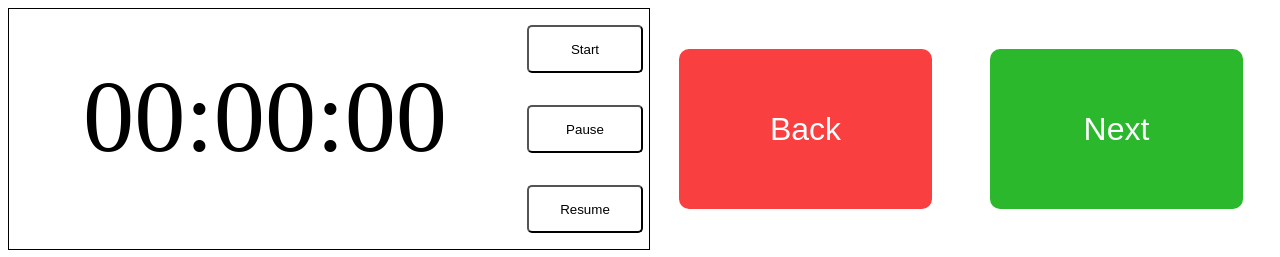
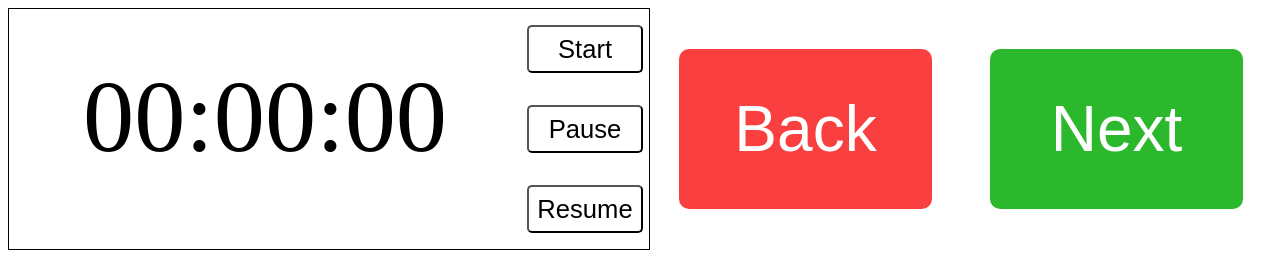
Before and after one commit to cse110-fa21-group29/cse110-fa21-group29, a website: page source/components/hands-free/hands-free.html in a window 1280 px wide. Shown: the top 257 px of the page. Drawn offline with Linux system fonts and the light colour scheme.

Commit message:
feat(handsfree): add timer

```diff
--- a/source/components/hands-free/hands-free.css
+++ b/source/components/hands-free/hands-free.css
@@ -24,6 +24,8 @@
   height: 20%;
   margin: 2vh 0px;
   border-radius: 5px;
+  cursor: pointer;
+  font-size: 2vw;
 }
 #back-button,
 #next-button {
@@ -34,6 +36,9 @@
   border: none;
   font-size: xx-large;
   color: white;
+  cursor: pointer;
+  font-size: 5vw;
+
 }
 #back-button {
   background-color: F93F3F;
--- a/source/components/hands-free/hands-free.html
+++ b/source/components/hands-free/hands-free.html
@@ -15,7 +15,7 @@
         <button id="resume-button"onclick="resumeCount()">Resume</button>
       </div></div>
 
-      <button id="back-button">Back</button>
+      <button id="back-button"onclick="">Back</button>
       <button id="next-button">Next</button>
     </section>
 
```
